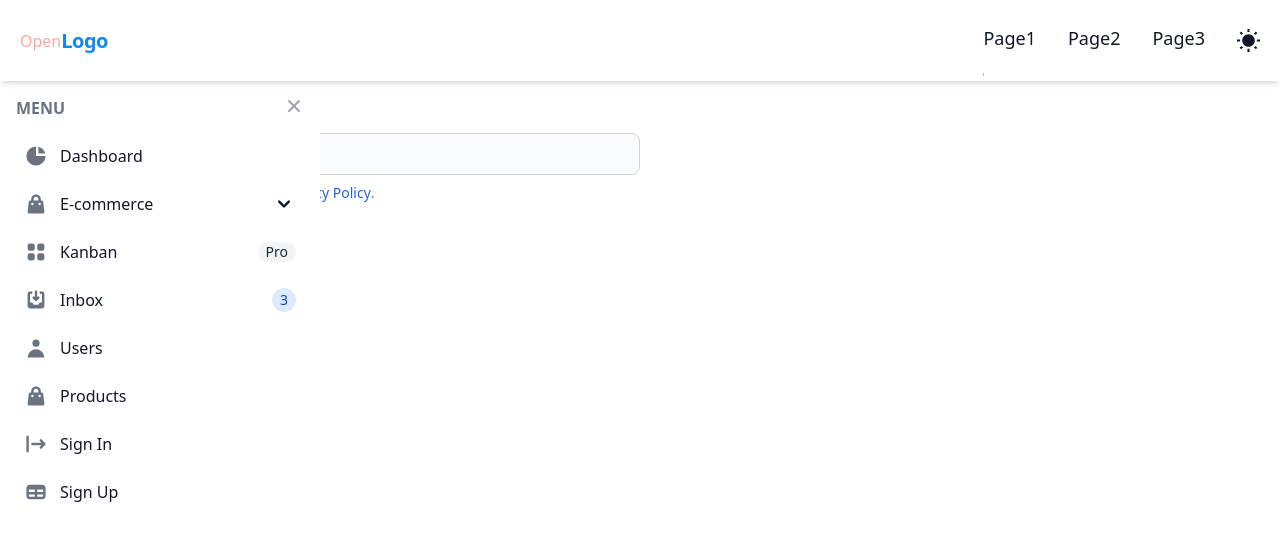
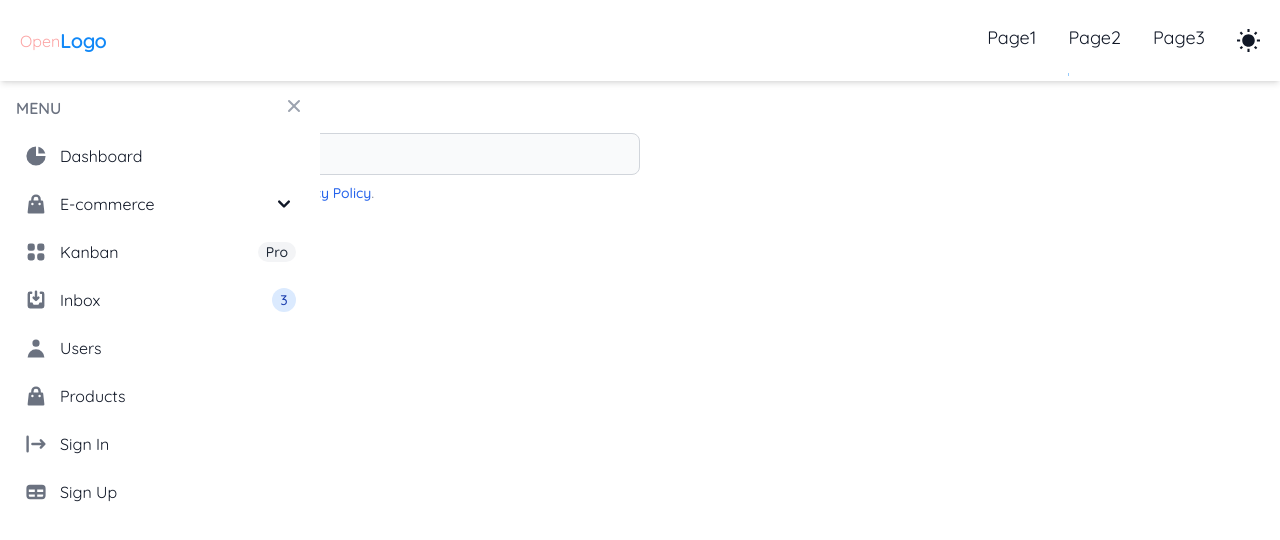
Before and after one commit to brozinsky/app-template, a React (Vite) app: page / in a window 1280 px wide. Shown: the top 540 px of the page. Built offline with nearby package versions, Linux system fonts and the light colour scheme.

Commit message:
chore(typography): change default font to Quicksand

```diff
--- a/src/styles/abstracts/variables.scss
+++ b/src/styles/abstracts/variables.scss
@@ -0,0 +1 @@
+$font-family-base: "Quicksand", sans-serif;
--- a/src/styles/base/base.scss
+++ b/src/styles/base/base.scss
@@ -4,6 +4,7 @@ body {
     padding: 0;
     margin: 0;
     // overflow-x: hidden;
+    font-family: $font-family-base;
 }
 
 a {
```
